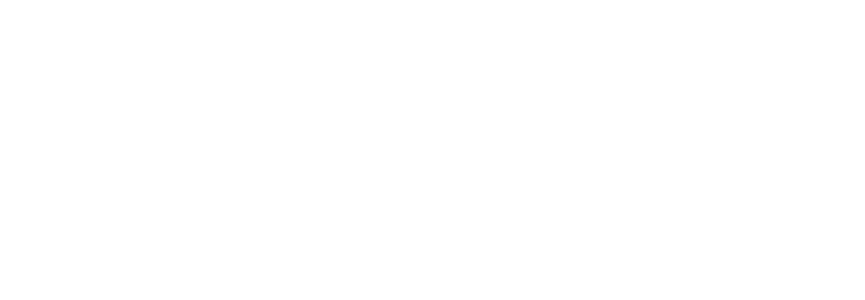
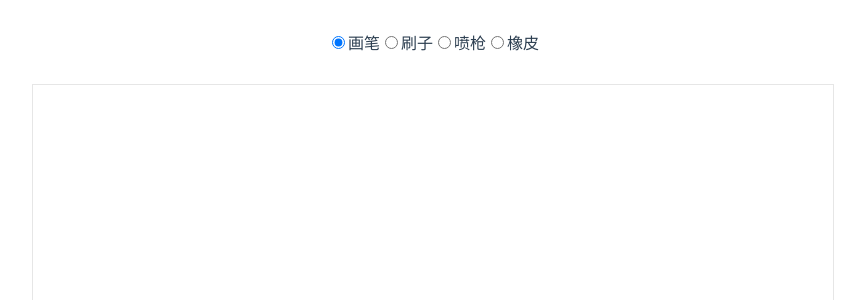
Before and after one commit to zhangyue44/canvas-clip-img, a Vue app: page /handwritten in a window 1280 px wide. Shown: the top 300 px of the page, without its empty margins (207-1072 px from the left). Built offline with nearby package versions, Linux system fonts and the light colour scheme.

Commit message:
feat: 添加canvas手写签名功能

```diff
--- a/src/router/index.js
+++ b/src/router/index.js
@@ -8,9 +8,24 @@ const routes = [
     path: "/",
     name: "about",
     component: () =>
-      // import(/* webpackChunkName: "about" */ "../views/imgClip/AboutView.vue"),
       import(
         /* webpackChunkName: "about" */ "../views/tanchishe/AboutView.vue"
+      ),
+  },
+  {
+    path: "/imgclip",
+    name: "imgclip",
+    component: () =>
+      import(
+        /* webpackChunkName: "imgclip" */ "../views/imgClip/AboutView.vue"
+      ),
+  },
+  {
+    path: "/handwritten",
+    name: "handwritten",
+    component: () =>
+      import(
+        /* webpackChunkName: "handwritten" */ "../views/handwritten/AboutView.vue"
       ),
   },
 ];
--- /dev/null
+++ b/src/views/handwritten/AboutView.vue
@@ -0,0 +1,141 @@
+<template>
+  <div class="container">
+    <div style="margin: 30px">
+      <input
+        type="radio"
+        name="tool"
+        checked
+        @change="toolChange('huabi')"
+      /><label>画笔</label>
+      <input type="radio" name="tool" @change="toolChange('shuazi')" />
+      <label>刷子</label>
+      <input type="radio" name="tool" @change="toolChange('penqiang')" />
+      <label>喷枪</label>
+      <input type="radio" name="tool" @change="toolChange('xiangpi')" />
+      <label>橡皮</label>
+    </div>
+    <div class="sub" v-if="flag">
+      <select v-model="shape">
+        <option>rect</option>
+        <option>circle</option>
+      </select>
+      <label>大小(px)</label><input v-model="size" />
+    </div>
+    <canvas width="800" height="600"></canvas>
+  </div>
+</template>
+
+<script>
+export default {
+  data() {
+    return {
+      ctx: null,
+      tool: "huabi",
+      x: null,
+      y: null,
+      x1: null,
+      y1: null,
+      flag: false,
+      size: 10,
+      shape: "rect",
+    };
+  },
+  mounted() {
+    const canvas = document.querySelector("canvas");
+    this.ctx = canvas.getContext("2d");
+    const that = this;
+    canvas.onmousedown = function (e) {
+      that.x = e.clientX - this.offsetLeft;
+      that.y = e.clientY - this.offsetTop;
+      document.onmousemove = function (ev) {
+        that.x1 = ev.clientX - canvas.offsetLeft;
+        that.y1 = ev.clientY - canvas.offsetTop;
+        that.draw();
+        that.x = that.x1;
+        that.y = that.y1;
+      };
+    };
+    document.onmouseup = function () {
+      this.onmousemove = null;
+    };
+  },
+  methods: {
+    toolChange(type) {
+      this.tool = type;
+      this.flag = type === "xiangpi" ? true : false;
+    },
+    draw() {
+      switch (this.tool) {
+        case "huabi":
+          this.huabi();
+          break;
+        case "shuazi":
+          this.shuazi();
+          break;
+        case "penqiang":
+          this.penqiang();
+          break;
+        case "xiangpi":
+          this.xiangpi();
+          break;
+      }
+    },
+    huabi() {
+      this.ctx.beginPath();
+      this.ctx.globalAlpha = 1;
+      this.ctx.lineWidth = 2;
+      this.ctx.strokeStyle = "#000";
+      this.ctx.moveTo(this.x, this.y);
+      this.ctx.lineTo(this.x1, this.y1);
+      this.ctx.closePath();
+      this.ctx.stroke();
+    },
+    shuazi() {
+      this.ctx.beginPath();
+      this.ctx.globalAlpha = 1;
+      this.ctx.lineWidth = 10;
+      this.ctx.strokeStyle = "#000";
+      this.ctx.moveTo(this.x, this.y);
+      this.ctx.lineTo(this.x1, this.y1);
+      this.ctx.closePath();
+      this.ctx.stroke();
+    },
+    penqiang() {
+      for (let i = 0; i < 10; i++) {
+        let randomNum = Math.random() * 15;
+        this.ctx.fillStyle = "#000";
+        this.ctx.beginPath();
+        this.ctx.globalAlpha = 0.5;
+        this.ctx.arc(this.x + randomNum, this.y + randomNum, 1, 0, 2 * Math.PI);
+        this.ctx.fill();
+      }
+    },
+    xiangpi() {
+      this.ctx.beginPath();
+      this.ctx.globalAlpha = 1;
+      switch (this.shape) {
+        case "rect":
+          this.ctx.lineWidth = this.size;
+          this.ctx.strokeStyle = "#fff";
+          this.ctx.moveTo(this.x, this.y);
+          this.ctx.lineTo(this.x1, this.y1);
+          this.ctx.closePath();
+          this.ctx.stroke();
+          break;
+        case "circle":
+          console.log("circle");
+          this.ctx.fillStyle = "#fff";
+          this.ctx.arc(this.x, this.y, this.size, 0, 2 * Math.PI);
+          this.ctx.fill();
+          break;
+      }
+    },
+  },
+};
+</script>
+
+<style scoped>
+canvas {
+  border: 1px solid #e6e6e6;
+}
+</style>
```
Also changed, not shown: 1 other file (tests, documents, lock files or other folders).
